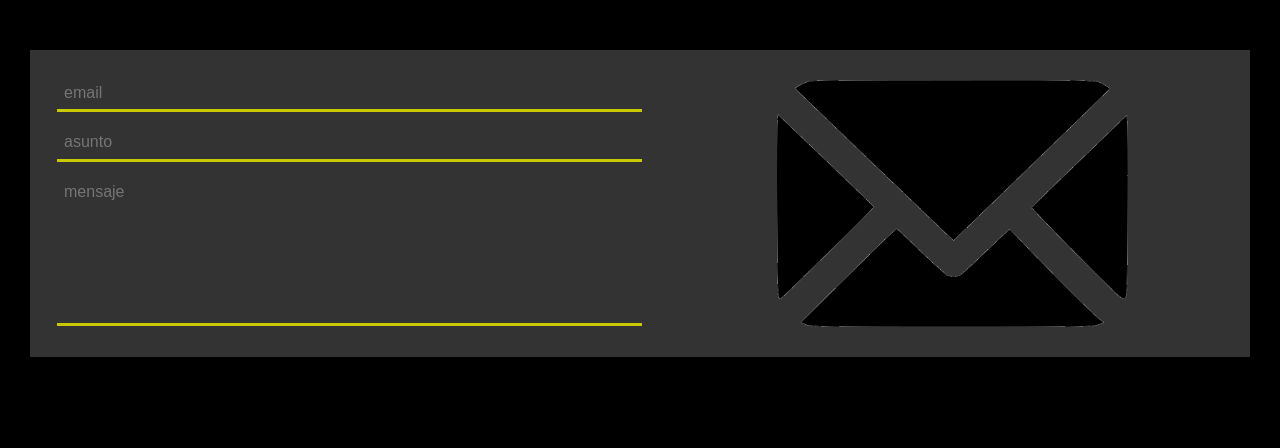
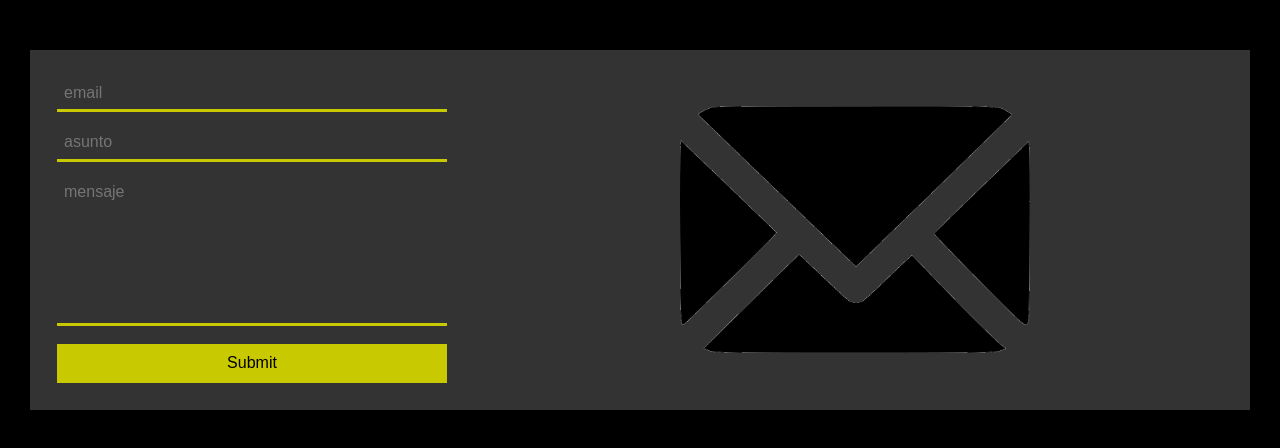
Before and after one commit to pipesave/CSSMailBasico, a plain HTML site: page index.html in a window 1280 px wide. Drawn offline with Linux system fonts and the light colour scheme.

Commit message:
boton enviar

```diff
--- a/estilos.css
+++ b/estilos.css
@@ -15,6 +15,7 @@ body{
     justify-content: center;
     background: #333;
     margin: 50px 30px;
+
 
 }
 .form{
@@ -49,12 +50,31 @@ border-bottom: 3px solid rgb(243, 243, 3);
 }
 
 .form_img{
-flex: 1;
+flex: 2;
 padding: 5px;
 display: flex;
 }
 
 .form_img img{
-    width: 60%;
+    width: 350px;
     margin: auto;
+    /* tira hacia abajo la imagen */
+    min-width: 200px;
 }
+
+.form input[type="submit"] {
+    background-color: rgb(201, 201, 2);
+    color: #000000;
+    border-bottom: none;
+    padding: 10px;
+}
+.form input[type="submit"]:hover {
+    background-color: rgb(124, 124, 7);
+    border-bottom: none;
+    padding: 10px;
+}
+.form input[type="submit"]:focus {
+    background-color: rgb(45, 45, 39);
+    border-bottom: none;
+    padding: 10px;
+}
--- a/index.html
+++ b/index.html
@@ -28,6 +28,9 @@
             <div class="form_section">
                 <textarea type="text" class="form_input" placeholder="mensaje"></textarea>
             </div>
+            <div class="form_section">
+                <input type="submit" class="form_input">
+            </div>
 
         </form>
         <div class="form_img">
```
